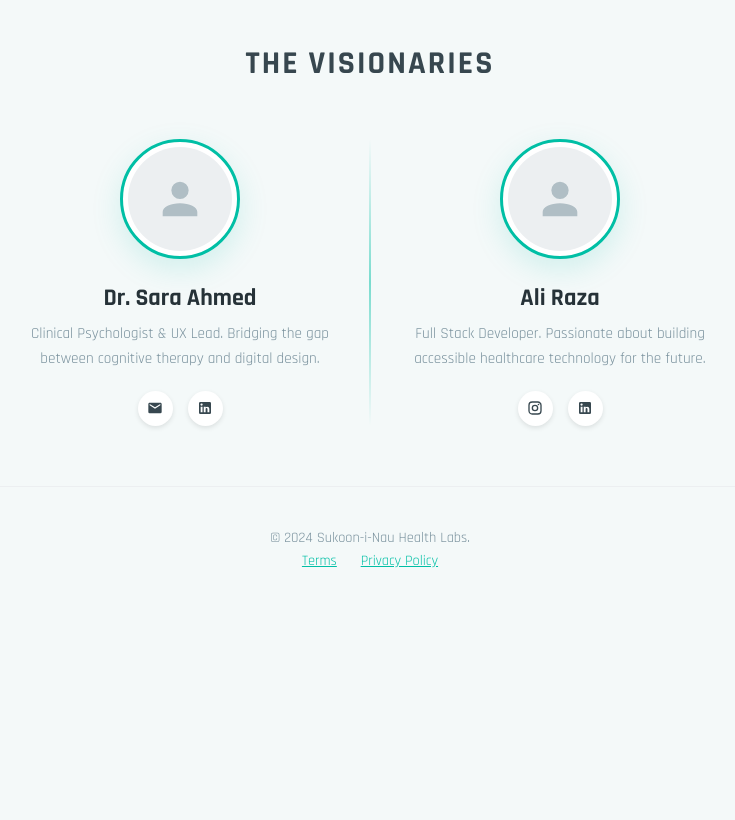
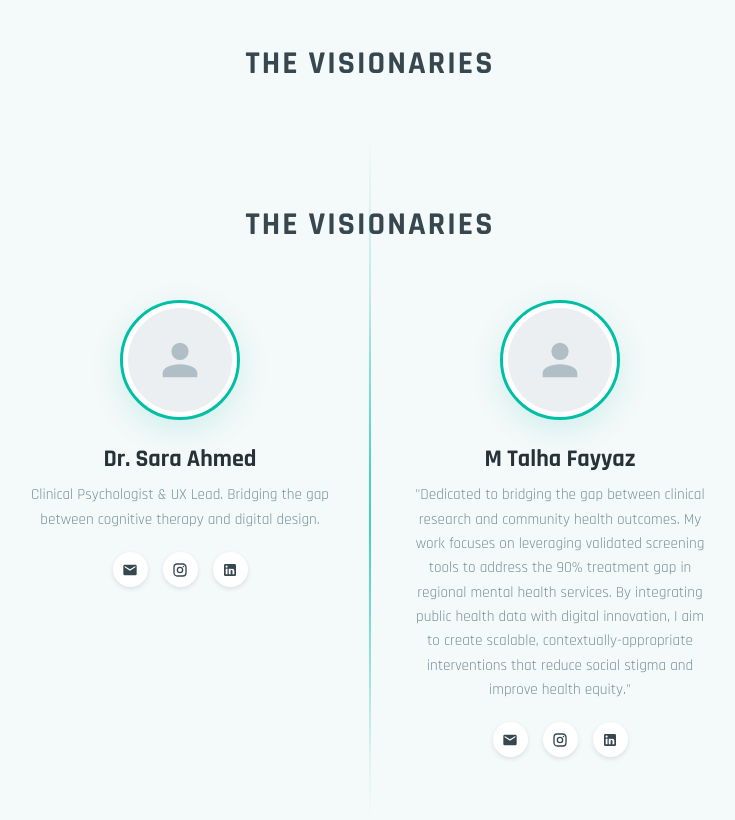
Before and after one commit to talhamedico25/sukoon-i-nau, a plain HTML site: page index.html in a window 1280 px wide. Shown: the part 980-1800 px from the top of the page, without its empty margins (270-1005 px from the left). Before the commit the page ends 1613 px from the top, so only its background shows below. Drawn offline with Linux system fonts and the light colour scheme; a web font is replaced by a local one.

Commit message:
Update index.html

```diff
--- a/index.html
+++ b/index.html
@@ -479,10 +479,13 @@
 
                 <div class="founders-grid">
                     <!-- Founder 1 -->
+                    <section class="founders-section">
+    <h2 class="section-title">The Visionaries</h2>
+
+    <div class="founders-grid">
         <div class="founder-card">
             <div class="profile-frame">
                 <div class="profile-img">
-                                <!-- SVG Avatar User -->
                     <svg viewBox="0 0 24 24"><path d="M12,4A4,4 0 0,1 16,8A4,4 0 0,1 12,12A4,4 0 0,1 8,8A4,4 0 0,1 12,4M12,14C16.42,14 20,15.79 20,18V20H4V18C4,15.79 7.58,14 12,14Z" /></svg>
                 </div>
             </div>
@@ -490,37 +493,37 @@
             <p class="founder-bio">Clinical Psychologist & UX Lead. Bridging the gap between cognitive therapy and digital design.</p>
 
             <div class="social-links">
-                            <div class="social-icon">
-                                <!-- Email Icon -->
+                <a href="mailto:vareeshabatool100@gmail.com" class="social-icon" aria-label="Email">
                     <svg viewBox="0 0 24 24"><path d="M20,8L12,13L4,8V6L12,11L20,6M20,4H4C2.89,4 2,4.89 2,6V18A2,2 0 0,0 4,20H20A2,2 0 0,0 22,18V6C22,4.89 21.1,4 20,4Z" /></svg>
-                            </div>
-                            <div class="social-icon">
-                                <!-- LinkedIn Icon -->
+                </a>
+                 <a href="https://instagram.com/vareesha_batool?igsh=YmRqMWQ2M3kxeWlp" target="_blank" class="social-icon" aria-label="Instagram">
+                    <svg viewBox="0 0 24 24"><path d="M7.8,2H16.2C19.4,2 22,4.6 22,7.8V16.2A5.8,5.8 0 0,1 16.2,22H7.8C4.6,22 2,19.4 2,16.2V7.8A5.8,5.8 0 0,1 7.8,2M7.6,4A3.6,3.6 0 0,0 4,7.6V16.4C4,18.39 5.61,20 7.6,20H16.4A3.6,3.6 0 0,0 20,16.4V7.6C20,5.61 18.39,4 16.4,4H7.6M17.25,5.5A1.25,1.25 0 0,1 18.5,6.75A1.25,1.25 0 0,1 17.25,8A1.25,1.25 0 0,1 16,6.75A1.25,1.25 0 0,1 17.25,5.5M12,7A5,5 0 0,1 17,12A5,5 0 0,1 12,17A5,5 0 0,1 7,12A5,5 0 0,1 12,7M12,9A3,3 0 0,0 9,12A3,3 0 0,0 12,15A3,3 0 0,0 15,12A3,3 0 0,0 12,9Z" /></svg>
+                 </a>
+                <a href="https://www.linkedin.com/in/syeda-vareesha-batool-b697a6373/" target="_blank" class="social-icon" aria-label="LinkedIn">
                     <svg viewBox="0 0 24 24"><path d="M19 3A2 2 0 0 1 21 5V19A2 2 0 0 1 19 21H5A2 2 0 0 1 3 19V5A2 2 0 0 1 5 3H19M18.5 18.5V13.2A3.26 3.26 0 0 0 15.24 9.94C14.39 9.94 13.4 10.46 12.92 11.24V10.13H10.13V18.5H12.92V13.57C12.92 12.8 13.54 12.17 14.31 12.17A1.4 1.4 0 0 1 15.71 13.57V18.5H18.5M6.88 8.56A1.68 1.68 0 0 0 8.56 6.88C8.56 5.95 7.81 5.19 6.88 5.19A1.69 1.69 0 0 0 5.19 6.88C5.19 7.81 5.95 8.56 6.88 8.56M8.27 18.5V10.13H5.5V18.5H8.27Z" /></svg>
-                            </div>
+                </a>
             </div>
         </div>
 
-                    <!-- Founder 2 -->
         <div class="founder-card">
             <div class="profile-frame">
                 <div class="profile-img">
-                                <!-- SVG Avatar User -->
                     <svg viewBox="0 0 24 24"><path d="M12,4A4,4 0 0,1 16,8A4,4 0 0,1 12,12A4,4 0 0,1 8,8A4,4 0 0,1 12,4M12,14C16.42,14 20,15.79 20,18V20H4V18C4,15.79 7.58,14 12,14Z" /></svg>
                 </div>
             </div>
-                        <div class="founder-name">Ali Raza</div>
-                        <p class="founder-bio">Full Stack Developer. Passionate about building accessible healthcare technology for the future.</p>
+            <div class="founder-name">M Talha Fayyaz</div>
+            <p class="founder-bio">"Dedicated to bridging the gap between clinical research and community health outcomes. My work focuses on leveraging validated screening tools to address the 90% treatment gap in regional mental health services. By integrating public health data with digital innovation, I aim to create scalable, contextually-appropriate interventions that reduce social stigma and improve health equity."</p>
 
             <div class="social-links">
-                             <div class="social-icon">
-                                <!-- Instagram Icon -->
+                <a href="mailto:talhakhattak2006@gmail.com" class="social-icon" aria-label="Email">
+                    <svg viewBox="0 0 24 24"><path d="M20,8L12,13L4,8V6L12,11L20,6M20,4H4C2.89,4 2,4.89 2,6V18A2,2 0 0,0 4,20H20A2,2 0 0,0 22,18V6C22,4.89 21.1,4 20,4Z" /></svg>
+                </a>
+                 <a href="https://instagram.com/talhamedtech?igsh=Z2E3YndibGxheXYx" target="_blank" class="social-icon" aria-label="Instagram">
                     <svg viewBox="0 0 24 24"><path d="M7.8,2H16.2C19.4,2 22,4.6 22,7.8V16.2A5.8,5.8 0 0,1 16.2,22H7.8C4.6,22 2,19.4 2,16.2V7.8A5.8,5.8 0 0,1 7.8,2M7.6,4A3.6,3.6 0 0,0 4,7.6V16.4C4,18.39 5.61,20 7.6,20H16.4A3.6,3.6 0 0,0 20,16.4V7.6C20,5.61 18.39,4 16.4,4H7.6M17.25,5.5A1.25,1.25 0 0,1 18.5,6.75A1.25,1.25 0 0,1 17.25,8A1.25,1.25 0 0,1 16,6.75A1.25,1.25 0 0,1 17.25,5.5M12,7A5,5 0 0,1 17,12A5,5 0 0,1 12,17A5,5 0 0,1 7,12A5,5 0 0,1 12,7M12,9A3,3 0 0,0 9,12A3,3 0 0,0 12,15A3,3 0 0,0 15,12A3,3 0 0,0 12,9Z" /></svg>
-                            </div>
-                             <div class="social-icon">
-                                <!-- LinkedIn Icon -->
+                 </a>
+                 <a href="https://www.linkedin.com/in/m-talha-fayyaz-435b74315/" target="_blank" class="social-icon" aria-label="LinkedIn">
                     <svg viewBox="0 0 24 24"><path d="M19 3A2 2 0 0 1 21 5V19A2 2 0 0 1 19 21H5A2 2 0 0 1 3 19V5A2 2 0 0 1 5 3H19M18.5 18.5V13.2A3.26 3.26 0 0 0 15.24 9.94C14.39 9.94 13.4 10.46 12.92 11.24V10.13H10.13V18.5H12.92V13.57C12.92 12.8 13.54 12.17 14.31 12.17A1.4 1.4 0 0 1 15.71 13.57V18.5H18.5M6.88 8.56A1.68 1.68 0 0 0 8.56 6.88C8.56 5.95 7.81 5.19 6.88 5.19A1.69 1.69 0 0 0 5.19 6.88C5.19 7.81 5.95 8.56 6.88 8.56M8.27 18.5V10.13H5.5V18.5H8.27Z" /></svg>
-                            </div>
+                 </a>
             </div>
         </div>
     </div>
```
Lines whose indentation alone changed are shown as unchanged.
